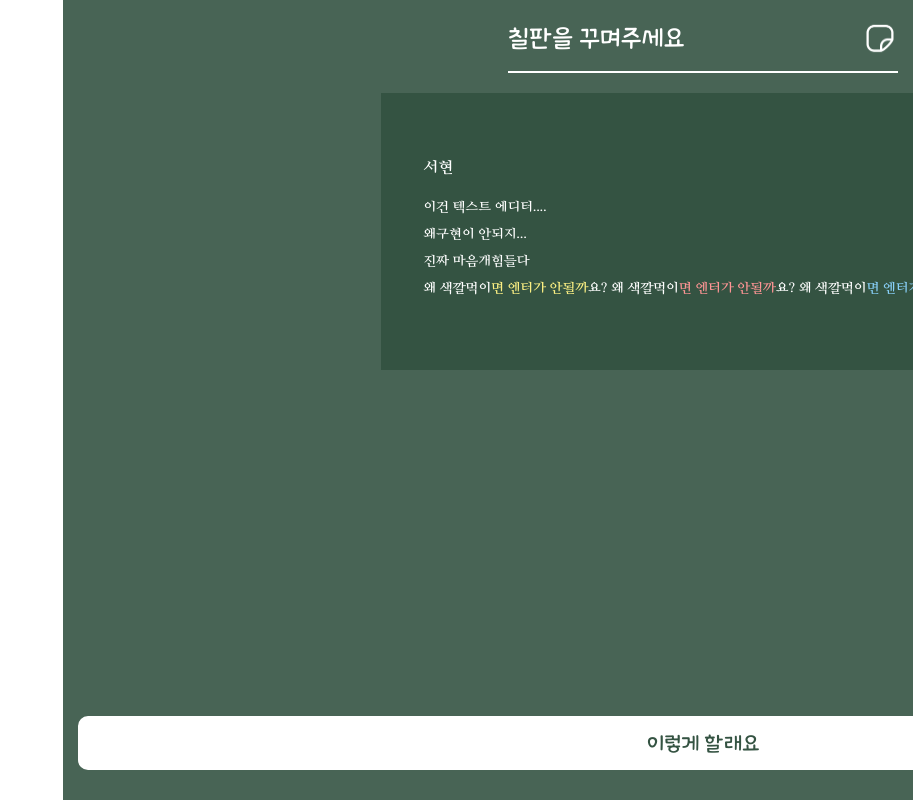
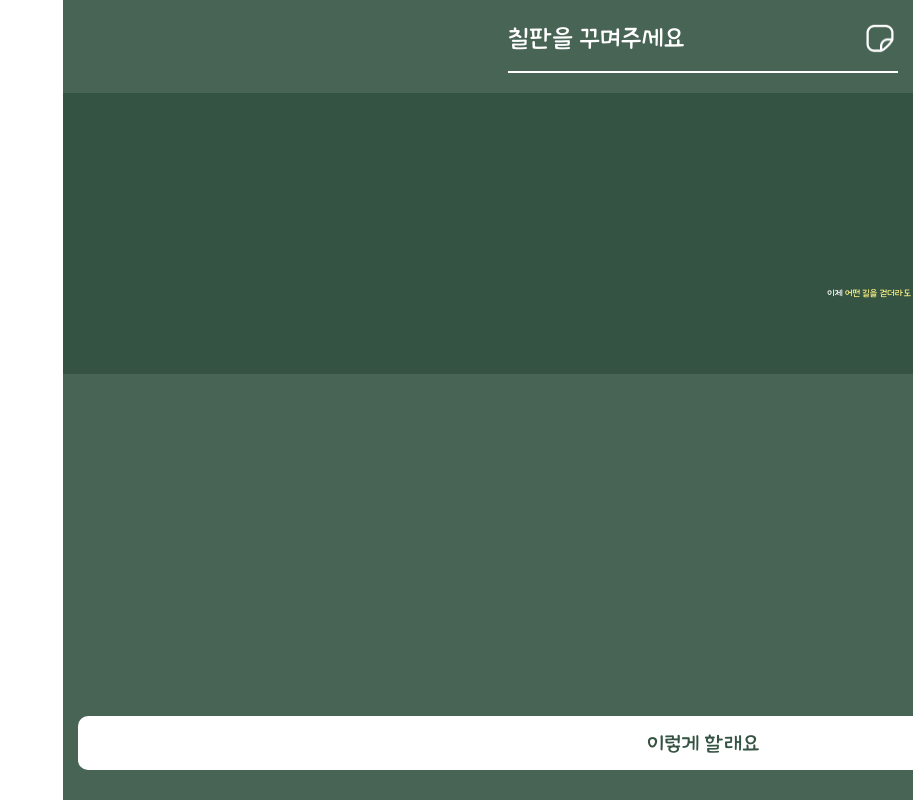
Before and after one commit to balckBoard-4line/balckBoard-front, a React (Vite) app: page /letterEditor/1 in a window 1280 px wide. Shown: the whole page, without its empty margins (367-1280 px from the left). Built offline with nearby package versions, Linux system fonts and the light colour scheme.

Commit message:
:sparkles: Title, Letter BlackBoard Editor 구분
title letter 구분햇습니다.

```diff
--- a/src/components/blackBoard/BlackBoard.jsx
+++ b/src/components/blackBoard/BlackBoard.jsx
@@ -1,41 +1,34 @@
 import * as S from "./style";
 import React from "react";
 
-function BlackBoard() {
-  const data = {
-    id: 1,
-    nickname: "서현",
-    font: "Dongguk",
-    content: `이건 텍스트 에디터....
-    <div>왜구현이 안되지...</div>
-
-    <div>진짜 마음개힘들다</div>
-
-    <div>
-      왜 색깔먹이<span class="pink">면 엔터가 안될까</span>요?
-      왜 색깔먹이<span class="pink">면 엔터가 안될까</span>요?
-      왜 색깔먹이<span class="pink">면 엔터가 안될까</span>요?
-    </div>
-    <div>
-      왜 색깔먹이<span class="pink">면 엔터가 안될까</span>요?
-      왜 색깔먹이<span class="pink">면 엔터가 안될까</span>요?
-      왜 색깔먹이<span class="pink">면 엔터가 안될까</span>요?
-    </div>`,
-
-    stickers: [
-      { num: 1, positionX: 0, positionY: 0, img: 1, width: 12 },
-      { num: 2, positionX: 4, positionY: 6, img: 2, width: 4 }
-    ]
-  };
+function BlackBoard({ type, data }) {
+  console.log(data.align);
   const loadContent = () => {
     return <div dangerouslySetInnerHTML={{ __html: data.content }}></div>;
   };
   return (
     <S.BlackBoardWrapper $font={data.font}>
-      <S.BlackBoardNickName>{data.nickname}</S.BlackBoardNickName>
-      <S.BlackBoardContent>{loadContent()}</S.BlackBoardContent>
+      {type == "letter" ? (
+        <>
+          {/* 편지일경우 */}
+          <S.BlackBoardNickName $align={data.align}>
+            {data.nickname}
+          </S.BlackBoardNickName>
+          <S.BlackBoardContent $align={data.align}>
+            {loadContent()}
+          </S.BlackBoardContent>
+        </>
+      ) : (
+        <>
+          {/* 타이틀일경우 */}
+          <S.BlackBoardTitle>{data.title}</S.BlackBoardTitle>
+          <S.BlackBoardIntroduction>
+            {data.introduction}
+          </S.BlackBoardIntroduction>
+        </>
+      )}
 
-      {data.stickers.map(sticker => (
+      {data.stickers?.map(sticker => (
         <S.Sticker
           key={sticker.num}
           $position_x={sticker.positionX + "em"}
--- a/src/components/blackBoard/BlackBoardEditor.jsx
+++ b/src/components/blackBoard/BlackBoardEditor.jsx
@@ -5,8 +5,9 @@ import Draggable from "react-draggable";
 import useInnerWidth from "../../hooks/usInnerWidth/useInnerWidth";
 import Header from "../layout/header/StickerEditorHeader";
 import BlackBoardStickerModal from "./BlackBoardStickerModal";
+import BlackBoard from "./BlackBoard";
 
-function BlackBoardEditor() {
+function BlackBoardEditor({ type, data }) {
   const [showStickerModal, setShowStickerModal] = useState(false);
   const getShowStickerModal = bool => {
     setShowStickerModal(bool);
@@ -73,26 +74,6 @@ function BlackBoardEditor() {
     }
   }, [position]);
 
-  const data = {
-    id: 1,
-    nickname: "서현",
-    content: `   이건 텍스트 에디터....
-        <div>왜구현이 안되지...</div>
-
-        <div>진짜 마음개힘들다</div>
-        <div>
-          왜 색깔먹이<span class="yellow">면 엔터가 안될까</span>요?
-          왜 색깔먹이<span class="pink">면 엔터가 안될까</span>요?
-          왜 색깔먹이<span class="blue">면 엔터가 안될까</span>요?
-        </div>
-
-`,
-    font: "Art"
-  };
-  const loadContent = () => {
-    return <div dangerouslySetInnerHTML={{ __html: data.content }}></div>;
-  };
-
   return (
     <S.BlackBoardEditorWrapper $emsize={emSize + "px"}>
       <Header getShowStickerModal={getShowStickerModal} />
@@ -118,10 +99,7 @@ function BlackBoardEditor() {
           {/* 스티커 배치하기 */}
 
           {/* ----전에 받아온 칠판 데이터 */}
-          <S.BlackBoardWrapper $font={data.font}>
-            <S.BlackBoardNickName>{data.nickname}</S.BlackBoardNickName>
-            <S.BlackBoardContent>{loadContent()}</S.BlackBoardContent>
-          </S.BlackBoardWrapper>
+          <BlackBoard type={type} data={data} />
           {/* ----전에 받아온 칠판 데이터 */}
         </S.BlackBoardEditorStickerArea>
       </S.BlackBoardEditorContent>
--- a/src/components/blackBoard/style.jsx
+++ b/src/components/blackBoard/style.jsx
@@ -23,6 +23,7 @@ export const BlackBoardEditorWrapper = styled.div`
 `;
 
 export const BlackBoardEditorContent = styled.div`
+  width: 100%;
   flex-grow: 1;
   overflow-y: scroll;
 `;
@@ -43,12 +44,29 @@ export const BlackBoardWrapper = styled.div`
 `;
 
 export const BlackBoardNickName = styled.div`
+  width: 100%;
   font-size: 1.4em;
   margin-bottom: 1.2em;
+
+  text-align: ${props => props.$align};
 `;
 export const BlackBoardContent = styled.div`
+  width: 100%;
   font-size: 1.2em;
   line-height: 200%;
+  text-align: ${props => props.$align};
+`;
+export const BlackBoardTitle = styled.div`
+  width: 100%;
+  font-size: 2.6em;
+  margin-bottom: 1em;
+  text-align: center;
+`;
+
+export const BlackBoardIntroduction = styled.div`
+  width: 100%;
+  font-size: 1.4em;
+  text-align: center;
 `;
 
 export const Sticker = styled.img`
--- a/src/pages/letter/LetterEditor.jsx
+++ b/src/pages/letter/LetterEditor.jsx
@@ -4,10 +4,18 @@ import BlackBoardEditor from "../../components/blackBoard/BlackBoardEditor";
 import Button from "../../components/common/button/Button";
 
 function LetterEditor() {
+  const data = {
+    blackboardId: "1rkfj3irji33",
+    nickname: "편지 작성자",
+    content: `<span style="font-size: 8.864px;">그동안 고생 많았어. 항상 노력해줘서 고마웠어.</span><div><span style="font-size: 8.864px;">힘들 텐데 잘 견뎌 내주어서 훌륭했어.&nbsp;</span></div><div><span style="font-size: 8.864px;">아무 일 없이 잘 지내주어서 대단했어.&nbsp;</span></div><div><span style="font-size: 8.864px;">이제 <span class="yellow">어떤 길을 걷더라도</span> <span class="pink">이제 어떤 꿈을 꾸더라도 </span>네가 바라던 삶과 목표를 향해 천천히 조심스럽게 차분하게<span class="blue"> 나아갈 수 있기를 바란다.</span></span></div>`,
+    font: 1,
+    align: "right"
+  };
+
   return (
     <S.PageWrapper style={{ backgroundColor: "#486455" }}>
       <S.PageContent>
-        <BlackBoardEditor />
+        <BlackBoardEditor type={"letter"} data={data} />
       </S.PageContent>
       <Button content={"이렇게 할래요"} type={"white"} />
     </S.PageWrapper>
--- a/src/pages/main/Main.jsx
+++ b/src/pages/main/Main.jsx
@@ -11,6 +11,10 @@ function Main() {
       <S.MainTitle>메인페이지</S.MainTitle>
       <Link to={`blackBoard/${1}`}>칠판 바로가기</Link>
       <br />
+      <Link to={`titleCreate/${1}`}>칠판 만들기</Link>
+      <br />
+      <Link to={`titleEditor/${1}`}>칠판 꾸미기 바로가기</Link>
+      <br />
       <Link to={`letterCreate/${1}`}>편지 쓰기 바로가기</Link>
       <br />
       <Link to={`letterEditor/${1}`}>편지 꾸미기 바로가기</Link>
--- /dev/null
+++ b/src/pages/title/TitleCreate.jsx
@@ -0,0 +1,7 @@
+import React from "react";
+
+function TitleCreate() {
+  return <div>칠판생성</div>;
+}
+
+export default TitleCreate;
--- /dev/null
+++ b/src/pages/title/TitleEditor.jsx
@@ -0,0 +1,24 @@
+import React from "react";
+import * as S from "./style";
+import BlackBoardEditor from "../../components/blackBoard/BlackBoardEditor";
+import Button from "../../components/common/button/Button";
+
+function TitleEditor() {
+  const data = {
+    url: "dkdjfkewoo1we3", // 링크 이미지에서 사용
+    title: "제목입니다.",
+    introduction: "칠판 소개입니다.",
+    graduateDate: "2024-02-01"
+  };
+  return (
+    <S.PageWrapper style={{ backgroundColor: "#486455" }}>
+      <S.PageContent>
+        <BlackBoardEditor type={"title"} data={data} />
+      </S.PageContent>
+
+      <Button content={"이렇게 할래요"} type={"white"} />
+    </S.PageWrapper>
+  );
+}
+
+export default TitleEditor;
--- /dev/null
+++ b/src/pages/title/style.jsx
@@ -0,0 +1,21 @@
+import styled from "styled-components";
+import * as S from "./style";
+
+export const PageWrapper = styled.div`
+  width: 100%;
+
+  display: flex;
+  flex-direction: column;
+  justify-content: space-between;
+
+  position: fixed;
+  height: 100vh;
+  @supports (-webkit-touch-callout: none) {
+    height: -webkit-fill-available;
+  }
+`;
+
+export const PageContent = styled.div`
+  flex-grow: 1;
+  overflow-y: scroll;
+`;
--- a/src/router.jsx
+++ b/src/router.jsx
@@ -5,6 +5,8 @@ import Main from "./pages/main/Main";
 import BlackBoardView from "./pages/blackBoardView/BlackBoardView";
 import LetterCreate from "./pages/letter/LetterCreate";
 import LetterEditor from "./pages/letter/LetterEditor";
+import TitleEditor from "./pages/title/TitleEditor";
+import TitleCreate from "./pages/title/TitleCreate";
 
 const router = createBrowserRouter([
   {
@@ -12,6 +14,8 @@ const router = createBrowserRouter([
     element: <App />,
     children: [
       { path: "", element: <Main /> },
+      { path: "/titleCreate/:url", element: <TitleCreate /> },
+      { path: "/titleEditor/:url", element: <TitleEditor /> },
       { path: "/letterCreate/:url", element: <LetterCreate /> },
       { path: "/letterEditor/:url", element: <LetterEditor /> },
       { path: "/blackBoard/:url", element: <BlackBoardView /> }
```
